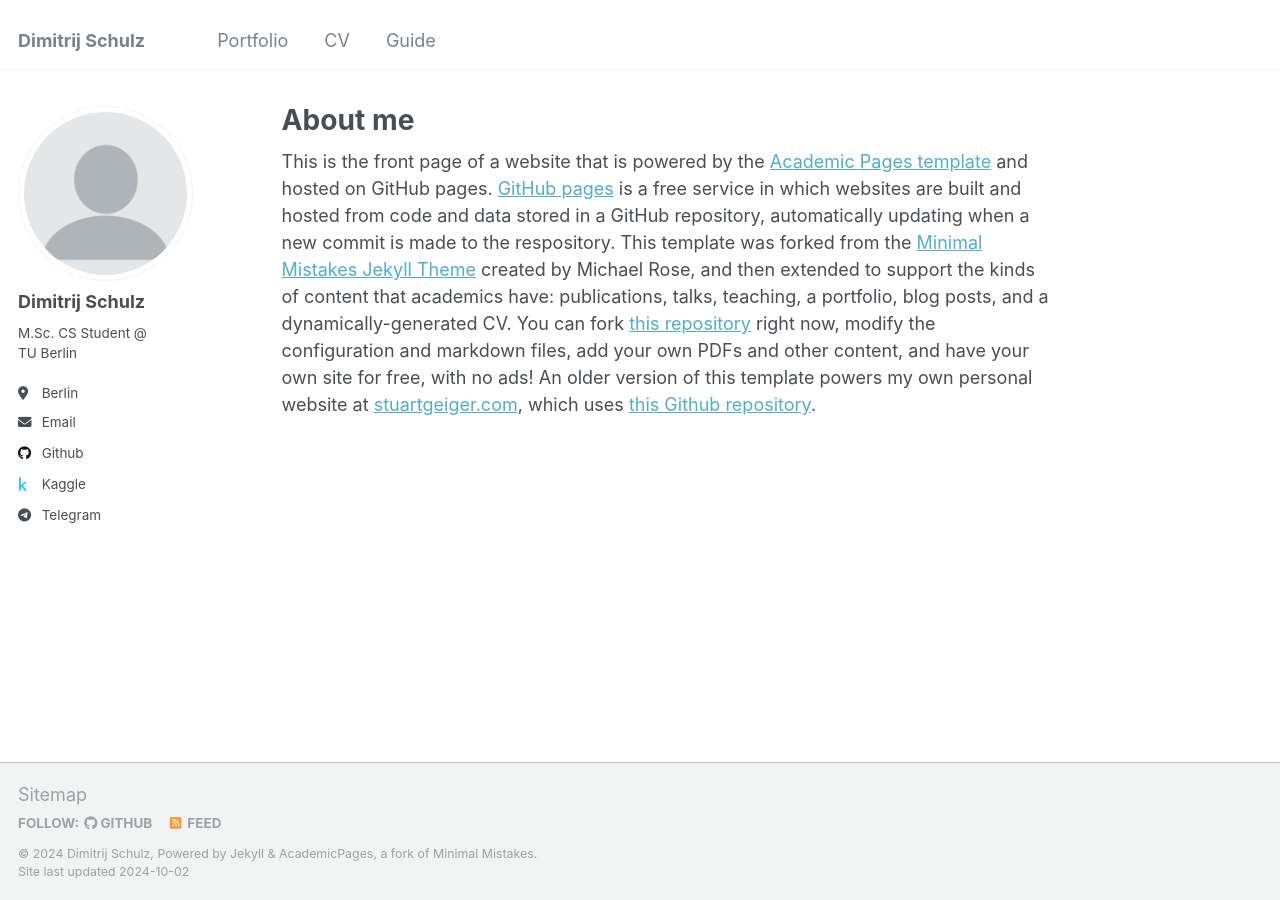
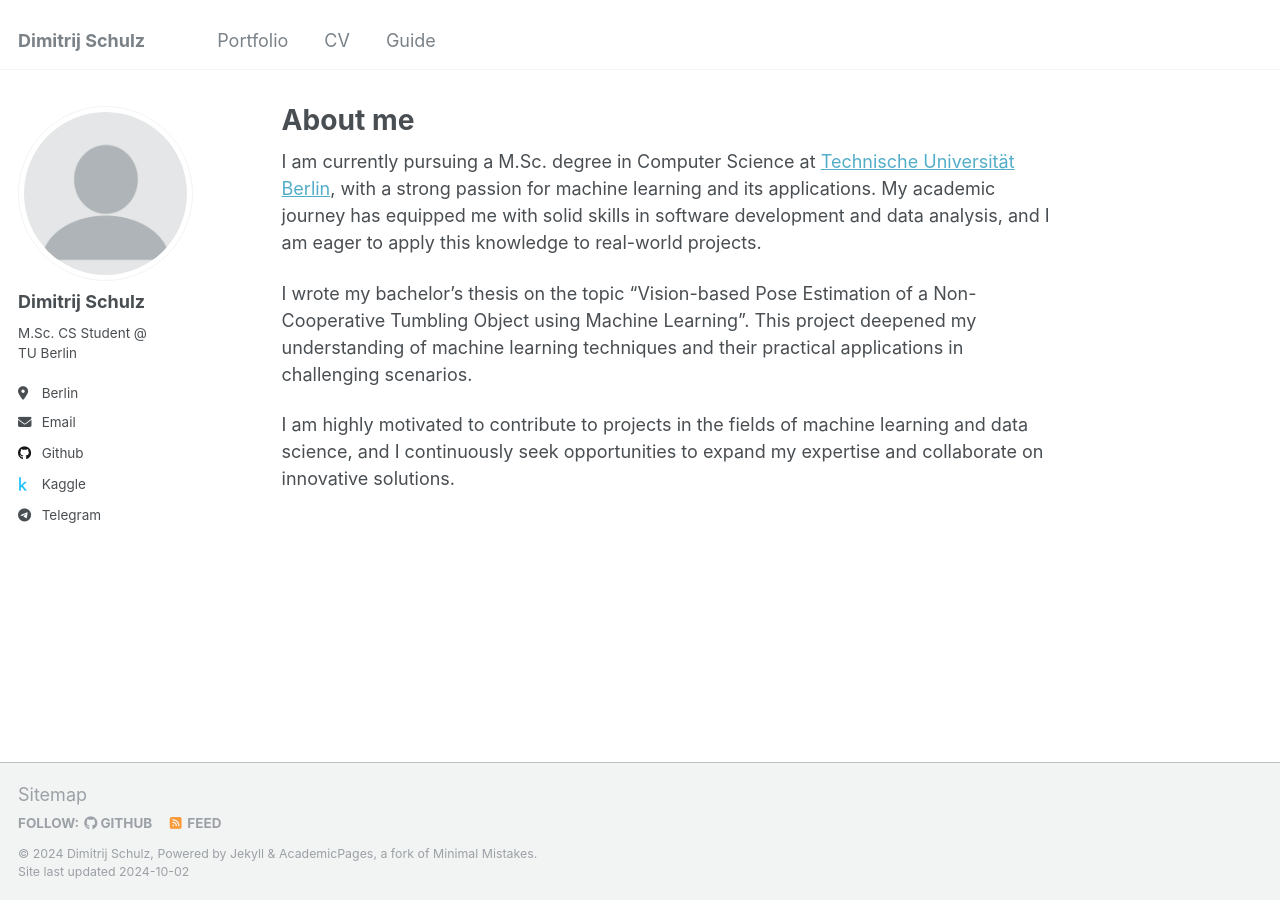
Before and after one commit to dmtschulz/dmtschulz.github.io, a Jekyll site: the page built from _pages/about.md, in a window 1280 px wide. Built offline with Jekyll 4.4.1, drawn with Linux system fonts in a browser that asks for light colours.

Commit message:
update about

```diff
--- a/_pages/about.md
+++ b/_pages/about.md
@@ -7,4 +7,8 @@ redirect_from:
   - /about.html
 ---
 
-This is the front page of a website that is powered by the [Academic Pages template](https://github.com/academicpages/academicpages.github.io) and hosted on GitHub pages. [GitHub pages](https://pages.github.com) is a free service in which websites are built and hosted from code and data stored in a GitHub repository, automatically updating when a new commit is made to the respository. This template was forked from the [Minimal Mistakes Jekyll Theme](https://mmistakes.github.io/minimal-mistakes/) created by Michael Rose, and then extended to support the kinds of content that academics have: publications, talks, teaching, a portfolio, blog posts, and a dynamically-generated CV. You can fork [this repository](https://github.com/academicpages/academicpages.github.io) right now, modify the configuration and markdown files, add your own PDFs and other content, and have your own site for free, with no ads! An older version of this template powers my own personal website at [stuartgeiger.com](http://stuartgeiger.com), which uses [this Github repository](https://github.com/staeiou/staeiou.github.io).
+I am currently pursuing a M.Sc. degree in Computer Science at [Technische Universität Berlin](https://www.tu.berlin/), with a strong passion for machine learning and its applications. My academic journey has equipped me with solid skills in software development and data analysis, and I am eager to apply this knowledge to real-world projects.
+
+I wrote my bachelor’s thesis on the topic “Vision-based Pose Estimation of a Non-Cooperative Tumbling Object using Machine Learning”. This project deepened my understanding of machine learning techniques and their practical applications in challenging scenarios.
+
+I am highly motivated to contribute to projects in the fields of machine learning and data science, and I continuously seek opportunities to expand my expertise and collaborate on innovative solutions.
```
